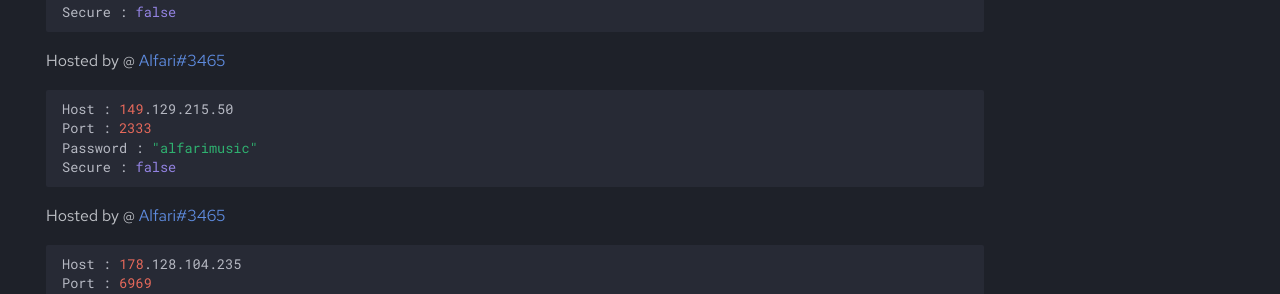
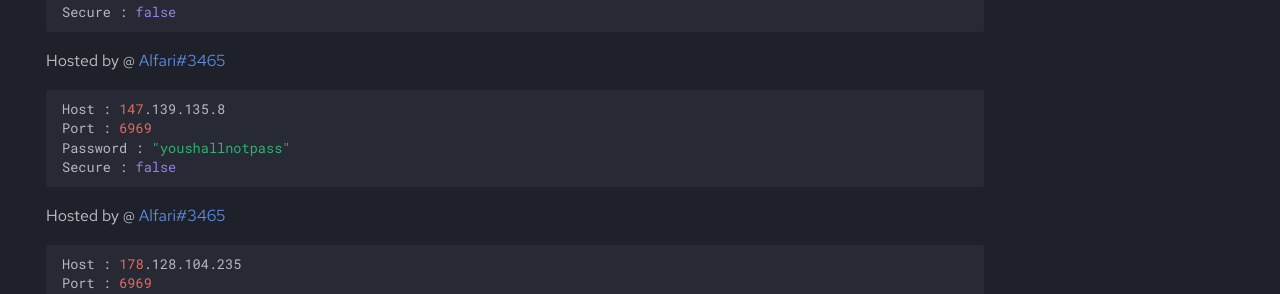
Before and after one commit to DarrenOfficial/lavalink-list, an MkDocs documentation site: the page built from docs/NoSSL/lavalink-without-ssl.md, in a window 1280 px wide and 900 px high, scrolled down 1291 px. Shown: the part 160-454 px from the top of the window. Built offline with MkDocs 1.6.1 and Material for MkDocs 9.7.7, drawn with Linux system fonts in a browser that asks for light colours; comment, search, counter and statistics services are not loaded.

Commit message:
update old lavalink server (#268)

````diff
--- a/docs/NoSSL/lavalink-without-ssl.md
+++ b/docs/NoSSL/lavalink-without-ssl.md
@@ -74,9 +74,9 @@ Secure : false
 
 Hosted by @ [Alfari#3465](https://discord.gg/ZNKNY3RpRg)
 ```bash
-Host : 149.129.215.50
-Port : 2333
-Password : "alfarimusic"
+Host : 147.139.135.8
+Port : 6969
+Password : "youshallnotpass"
 Secure : false
 ```
 
````
